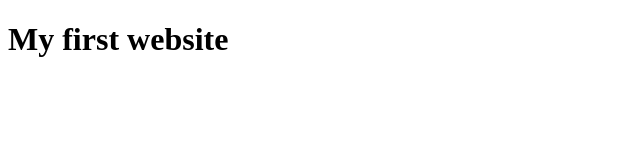
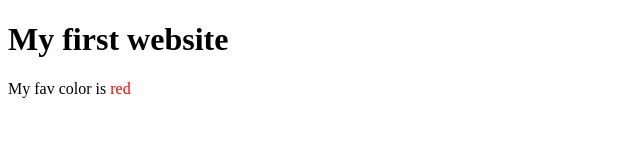
Before and after one commit to thstrong/cartoon-hero, a plain HTML site: page index.html in a window 1280 px wide. Shown: the whole page, without its empty margins (0-640 px from the left). Drawn offline with Linux system fonts and the light colour scheme.

Commit message:
put in span
my red is now red

```diff
--- a/index.html
+++ b/index.html
@@ -11,6 +11,7 @@
 <body>
 
     <h1>My first website</h1>
+    <p>My fav color is <span style="color: red;">red</span></p>
 
 </body>
 
```
